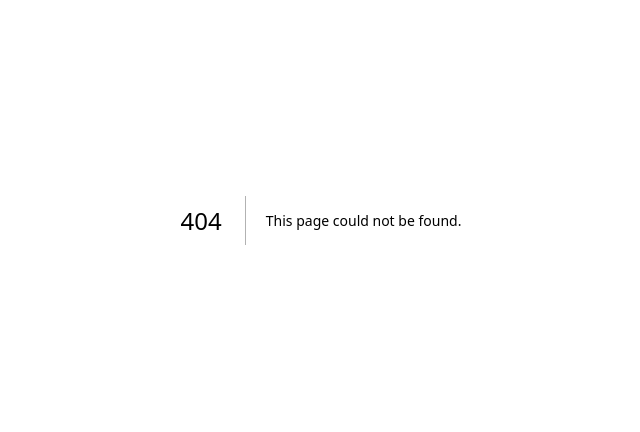
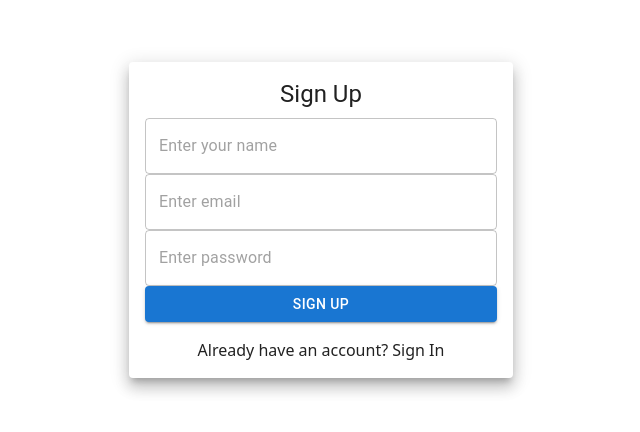
Before and after one commit to qwerty2265/ts-r_next-booking, a Next.js app: page /auth/register in a window 1280 px wide. Before the commit this address had no page. Shown: the part 180-612 px from the top of the page, without its empty margins (319-959 px from the left). Built offline with nearby package versions, Linux system fonts and the light colour scheme; what @mui/material-nextjs would draw is missing.

Commit message:
feat(register): add registration form component

```diff
--- /dev/null
+++ b/src/app/auth/register/page.tsx
@@ -0,0 +1,9 @@
+import RegisterForm from "@/features/register/RegisterForm";
+
+export default function Register() {
+  return (
+    <main className="min-h-screen flex items-center justify-center">
+      <RegisterForm />
+    </main>
+  )
+}
--- /dev/null
+++ b/src/features/register/RegisterForm.tsx
@@ -0,0 +1,118 @@
+"use client";
+
+import {
+  Box,
+  Paper,
+  TextField,
+  Typography,
+  Button,
+  Grid,
+  Alert,
+} from "@mui/material";
+import Link from "next/link";
+import { useState } from "react";
+import { createUser } from "@/lib/actions";
+
+export default function RegisterForm() {
+  const [email, setEmail] = useState("");
+  const [password, setPassword] = useState("");
+  const [name, setName] = useState("");
+  const [loading, setLoading] = useState(false);
+  const [error, setError] = useState("");
+  const [success, setSuccess] = useState(false);
+
+  const handleSubmit = async (e: React.FormEvent) => {
+    e.preventDefault();
+    setLoading(true);
+    setError("");
+
+    try {
+      const result = await createUser(email, password, name);
+
+      if (result.success) {
+        setSuccess(true);
+        setTimeout(() => {
+          window.location.href = "/auth/login";
+        }, 2000);
+      }
+    } catch (error: any) {
+      setError(error.message || "Произошла ошибка при регистрации");
+    } finally {
+      setLoading(false);
+    }
+  };
+
+  if (success) {
+    return (
+      <Paper elevation={10} className="w-96 p-4">
+        <Alert severity="success">
+          Регистрация успешна! Перенаправляем на страницу входа...
+        </Alert>
+      </Paper>
+    );
+  }
+
+  return (
+    <Paper elevation={10} className="w-96 p-4">
+      <Typography component="h1" variant="h5" className="text-center">
+        Sign Up
+      </Typography>
+
+      {error && (
+        <Alert severity="error" className="mt-2">
+          {error}
+        </Alert>
+      )}
+
+      <Box component="form" onSubmit={handleSubmit} noValidate className="mt-2">
+        <TextField
+          placeholder="Enter your name"
+          fullWidth
+          required
+          value={name}
+          onChange={(e) => setName(e.target.value)}
+          className="mb-4"
+          disabled={loading}
+        />
+        <TextField
+          placeholder="Enter email"
+          fullWidth
+          required
+          type="email"
+          value={email}
+          onChange={(e) => setEmail(e.target.value)}
+          className="mb-4"
+          disabled={loading}
+        />
+        <TextField
+          placeholder="Enter password"
+          fullWidth
+          required
+          type="password"
+          value={password}
+          onChange={(e) => setPassword(e.target.value)}
+          className="mb-4"
+          disabled={loading}
+        />
+
+        <Button
+          type="submit"
+          variant="contained"
+          fullWidth
+          className="mt-2"
+          disabled={loading}
+        >
+          {loading ? "Creating account..." : "Sign Up"}
+        </Button>
+      </Box>
+
+      <Grid container justifyContent="center" className="mt-4">
+        <Grid>
+          <Link href="/auth/login">
+            Already have an account? Sign In
+          </Link>
+        </Grid>
+      </Grid>
+    </Paper>
+  );
+}
```
